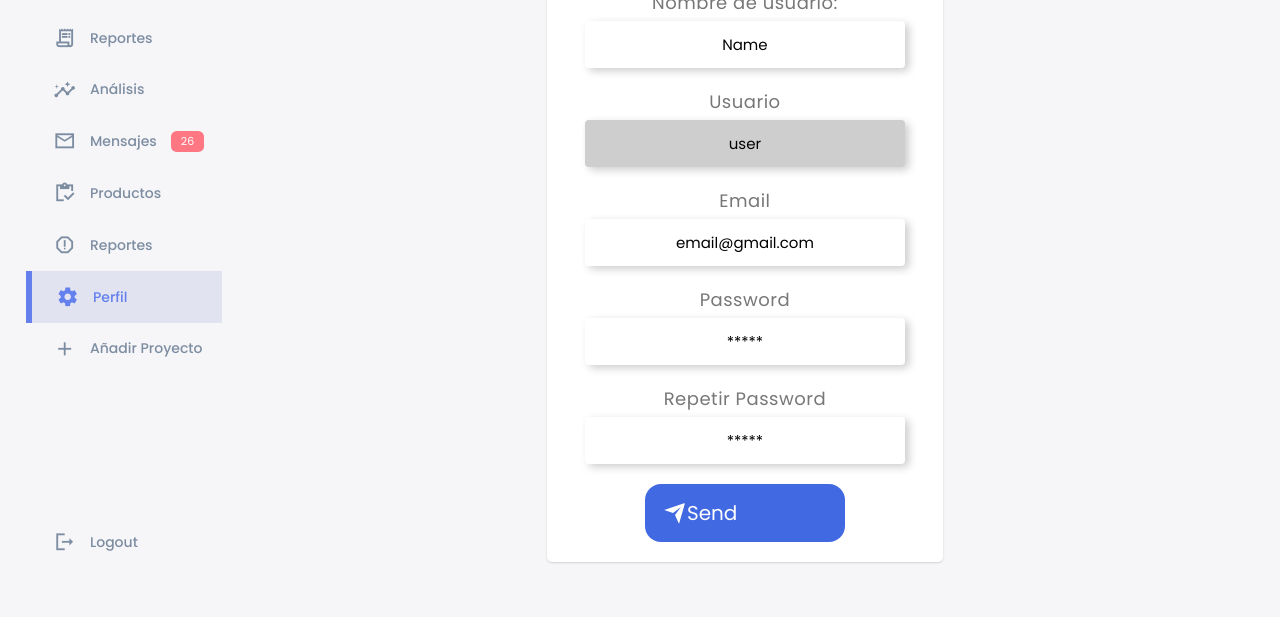
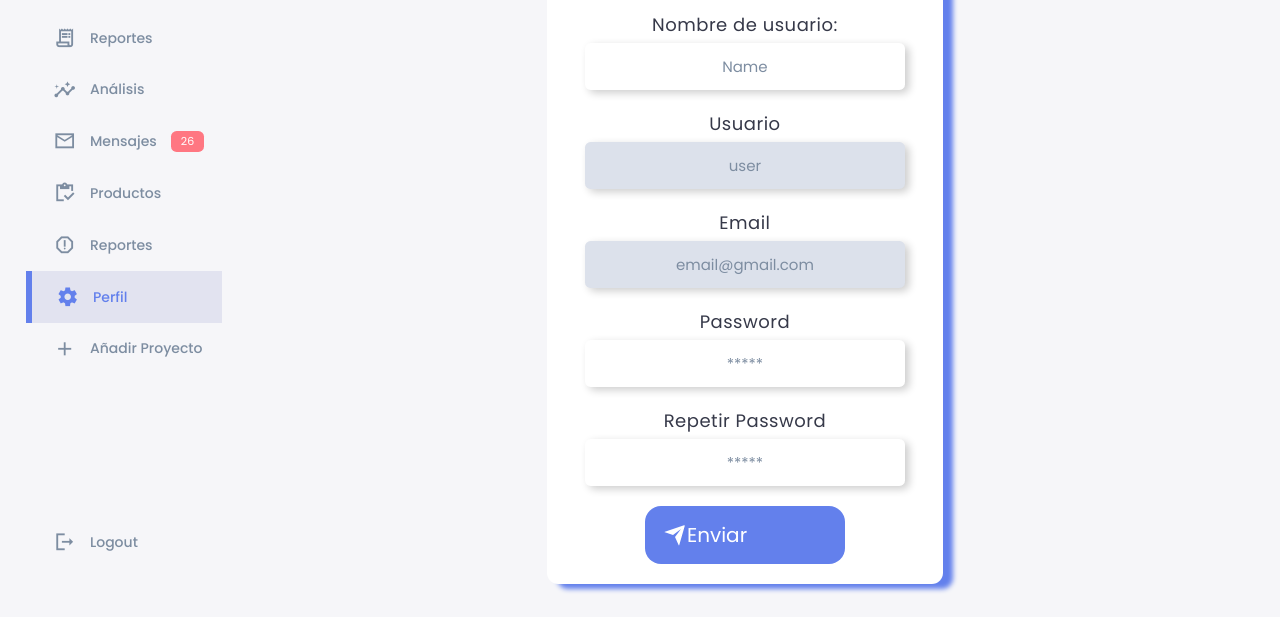
Before and after one commit to JoseCalvo02/Dashboard, a website: page Views/User/profile.html in a window 1280 px wide. Shown: the part 183-800 px from the top of the page. Drawn offline with nearby package versions, Linux system fonts and the light colour scheme; some packages are replaced by stand-ins of ours; a script that the page names is missing.

Commit message:
Styling the form and profile

```diff
--- a/Content/css/forms.css
+++ b/Content/css/forms.css
@@ -299,7 +299,8 @@ aside .sidebar .message-count {
 ============================>   Central Panel   <============================
 */
 .form-container {
-    margin-top: 200px;
+    margin-top: 120px;
+    margin-left: 100px;
     display: flex;
     align-items: flex-start;
     justify-content: center;
@@ -324,14 +325,14 @@ aside .sidebar .message-count {
     margin-bottom: 45px;
     text-align: center;
     color: var(--color-primary);
-    font-size: 32px;
+    font-size: 40px;
 }
 
 .container-form .form-group{
     height: 40px;
     width: 100%;
     position: relative;
-    margin-bottom: 40px; /* Añade margen inferior para separar los elementos */
+    margin-bottom: 50px; /* Añade margen inferior para separar los elementos */
 }
 
 .container-form .form-group input,
@@ -347,6 +348,14 @@ aside .sidebar .message-count {
 /*
 ============================>   Label Configs   <============================
 */
+.container-form .form-group input:focus,
+.container-form .form-group input:hover,
+.container-form .form-group input:valid {
+    font-family: poppins, sans-serif;
+    line-height: 1.5;
+    font-size: 15px;
+    color: var(--color-dark);
+}
 
 .container-form .form-group input:focus ~ label,
 .container-form .form-group input:hover ~ label,
@@ -360,7 +369,7 @@ aside .sidebar .message-count {
     position: absolute;
     bottom: 10px;
     left: 0;
-    color: grey;
+    color: var(--color-info-dark);
     pointer-events: none;
     transition: all 0.3s ease;
 }
@@ -378,11 +387,20 @@ aside .sidebar .message-count {
     bottom: -1px;
 }
 
+.container-form .form-group textarea:focus,
+.container-form .form-group textarea:hover,
+.container-form .form-group textarea:valid{
+    /* Ajusta el estilo del label cuando el textarea está enfocado o tiene contenido válido */
+    font-family: poppins, sans-serif;
+    line-height: 1.5;
+    font-size: 15px;
+}
+
 .container-form .form-group textarea:focus ~ label,
 .container-form .form-group textarea:hover ~ label,
 .container-form .form-group textarea:valid ~ label {
     /* Ajusta el estilo del label cuando el textarea está enfocado o tiene contenido válido */
-    transform: translateY(-25px);
+    transform: translateY(-30px);
     font-size: 15px;
     color: var(--color-primary);
 }
@@ -390,6 +408,13 @@ aside .sidebar .message-count {
 /*
 ============================>   Date input Configs   <============================
 */
+.container-form .form-group input[type="date"]:focus,
+.container-form .form-group input[type="date"]:valid,
+.container-form .form-group input[type="date"]:hover {
+    font-size: 15px; /* Ajusta el tamaño de fuente */
+    color: var(--color-dark);
+}
+
 .container-form .form-group input[type="date"]:focus ~ label[for="dueDate"],
 .container-form .form-group input[type="date"]:valid ~ label[for="dueDate"],
 .container-form .form-group input[type="date"]:hover ~ label[for="dueDate"] {
@@ -404,6 +429,9 @@ aside .sidebar .message-count {
 
 .container-form .form-group input[type="date"] {
     padding-top: 13px;
+    color: var(--color-info-dark);
+    font-family: poppins, sans-serif;
+    font-size: 15px;
 }
 
 .container-form .form-group input[type="date"] + .underline {
--- a/Content/css/profile.css
+++ b/Content/css/profile.css
@@ -25,7 +25,7 @@
     --padding-1: 1.2rem;
 
     --box-shadow: 0 2rem 3rem var(--color-light);
-
+    --box-shadow-add: 10px 5px 5px var(--color-primary);
     --transition: all 300ms ease;
 }
 
@@ -278,8 +278,6 @@ main .form-container{
 .form-container .card {
     box-shadow: 0 1px 2px 0 rgba(0,0,0,.15);
     position: relative;
-    transition: all .2s ease-in-out;
-    background-color: #fff;
     padding: 20px;
     border-radius: 5px;
     width: 400px;
@@ -288,16 +286,21 @@ main .form-container{
     width: 60%;
     margin-left: 300px;
     margin-top: 15px;
+    border-radius: var(--border-radius-2);
+    box-shadow: var(--box-shadow-add);
+    transition: var(--transition);
+    background-color: var(--color-white);
 }
 
 .form-container .card h1{
     text-align: center;
     margin-bottom: 30px;
+    color: var(--color-primary);
+    font-size: 40px;
 }
 
 .form-container .card:hover {
-    /* box-shadow: 0 5px 22px 0 rgba(0,0,0,.25); */
-    box-shadow: 0 10px 20px rgba(0,0,0,0.19), 0 6px 6px rgba(0,0,0,0.23);
+    box-shadow: none;
 }
 
 .form-container label{
@@ -305,42 +308,40 @@ main .form-container{
     font-family: poppins, sans-serif;
 }
 
-.form-container label, p {
+.form-container label, .form-container p {
     display: block;
     margin-bottom: 5px;
-    color: #777;
+    color: var(--color-dark);
     letter-spacing: 0.5px;
 }
 
-.form-container input, textarea {
+.form-container input, .form-container textarea {
     margin: 0 0 20px 0;
     padding: 12px 5%;
     width: 90%;
     border: 0;
-    border-radius: 4px;
-    background-color: #FFFFFF;
+    border-radius: var(--border-radius-1);
+    background-color: var(--color-white);
     box-shadow: 4px 3px 9px rgba(0,0,0,0.2);
-    color: #2C3E50;
+    color: var(--color-dark);
     font-size: 15px;
     font-family: poppins, sans-serif;
 }
 
-.form-container input[type="text"]:disabled {
-    background-color: rgb(206, 206, 206) !important;
+.form-container input:hover, .form-container textarea:hover {
+    box-shadow: none;
 }
 
-.form-containerinput[type="email"]:disabled {
-    background-color: rgb(206, 206, 206) !important;
+.form-container input[type="text"]:disabled {
+    background-color: var(--color-info-light) !important;
+}
+
+.form-container input[type="email"]:disabled {
+    background-color: var(--color-info-light)!important;
 }
 
 .form-container ::placeholder{
-    color: black;
-    text-align: center;
-}
-
-.form-container .title{
-    font-size: 3.444rem;
-    color:#1d3247;
+    color: var(--color-info-dark);
     text-align: center;
 }
 
@@ -348,7 +349,7 @@ main .form-container{
     font-family: inherit;
     font-size: 20px;
     width: 200px;
-    background: royalblue;
+    background: var(--color-primary);
     color: white;
     padding: 0.7em 1em;
     padding-left: 0.9em;
@@ -359,6 +360,10 @@ main .form-container{
     overflow: hidden;
     transition: all 0.4s;
     margin: 0 auto;
+}
+
+.form-container button:hover {
+    background: var(--color-primary-variant);
 }
 
 .form-containerbutton span {
--- a/Views/User/profile.html
+++ b/Views/User/profile.html
@@ -4,7 +4,7 @@
     <meta charset="UTF-8">
     <meta http-equiv="X-UA-Compatible" content="IE=edge">
     <meta name="viewport" content="width=device-width, initial-scale=1.0">
-    <title>Dashboard</title>
+    <title>Profile</title>
 
     <!-- Material Icons-->
     <link rel="stylesheet" href="https://fonts.googleapis.com/icon?family=Material+Icons+Sharp">
@@ -87,7 +87,7 @@
         <main>
             <div class="form-container">
                 <form class="card">
-                  <h1>Edit Profile</h1>
+                  <h1>Editar Perfil</h1>
                   <label for="NombreUsuario">Nombre de usuario:</label>
                   <input id="NombreUsuario" name="NombreUsuario" type="text" placeholder="Name">
                   <label for="usuario">Usuario</label>
@@ -108,7 +108,7 @@
                         </svg>
                       </div>
                     </div>
-                    <span>Send</span>
+                    <span>Enviar</span>
                   </button>
                 </form>
               </div>
```
